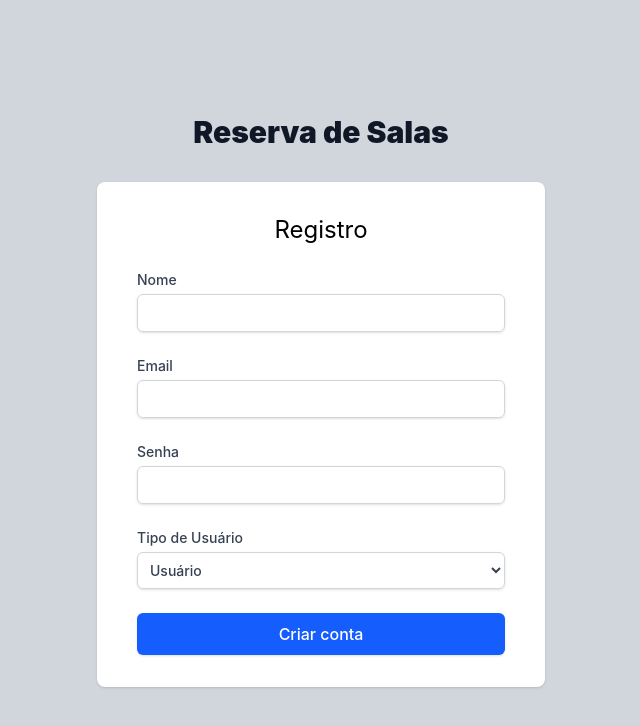
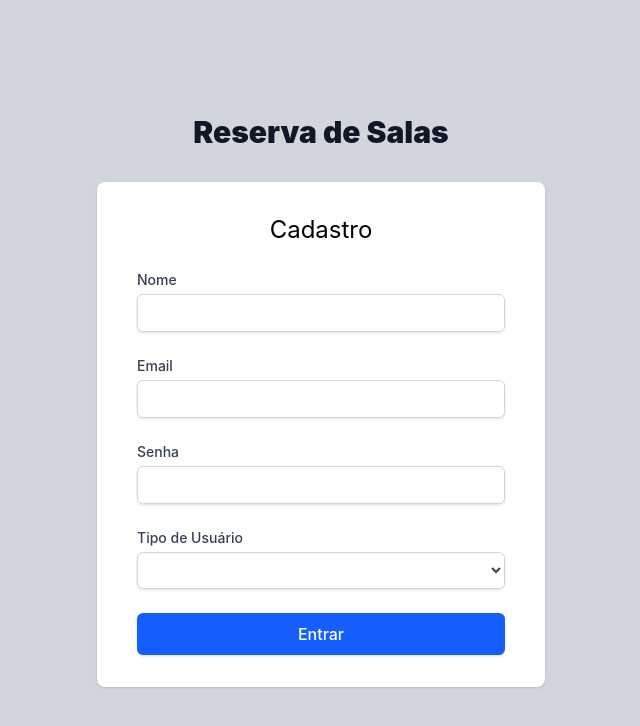
Before and after one commit to zeniltonp0/reserva-salas, a Vue app: page /auth/register in a window 1280 px wide. Shown: the top 726 px of the page, without its empty margins (319-959 px from the left). Built offline with nearby package versions, Linux system fonts and the light colour scheme; the HTML template or start-up script is replaced by a standard one.

Commit message:
colocando a função de registro no store do pinia

```diff
--- a/src/stores/auth.ts
+++ b/src/stores/auth.ts
@@ -10,17 +10,26 @@ export const useAuthStore = defineStore('auth', {
     async login(email, password) {
       try {
         this.erro = null;
-
         await axios.post('http://localhost:8000/api/login', { email, password });
-
         return true;
-
       } catch (erro) {
         console.log('Erro no login', erro);
         this.erro = erro.response?.data?.message || 'Erro no login';
 
         return false;
       }
+    },
+    async register(name, email, password, role) {
+      try {
+        this.erro = null;
+        await axios.post('http://localhost:8000/api/register', { name, email, password, role });
+        return true;
+
+      } catch (erro) {
+        console.log('Erro no registro', erro);
+        this.erro = erro.response?.data?.message || 'Erro no registro';
+        return false;
+      }
     }
   }
 });
--- a/src/views/Login.vue
+++ b/src/views/Login.vue
@@ -14,7 +14,7 @@ const handleLogin = async () => {
 
   if (sucesso) {
     alert('Login realizado com sucesso!');
-    router.push('/');
+    router.push({ name: "Home" });
   }
 };
 </script>
--- a/src/views/Register.vue
+++ b/src/views/Register.vue
@@ -1,38 +1,33 @@
 <script setup lang="ts">
-import router from '@/router';
-import axios from 'axios';
-import { reactive, ref } from 'vue';
+import { ref } from 'vue';
+import { useRouter } from 'vue-router';
+import { useAuthStore } from '@/stores/auth';
 
-    const erro = ref(null);
+const router = useRouter();
+const auth = useAuthStore();
 
-    const form = reactive({
-        name: '',
-        email: '',
-        password: '',
-        role: 'user'
-    });
+const name = ref('');
+const email = ref('');
+const password = ref('');
+const role = ref('');
 
-    const handleRegister = async () => {
-        console.log('teste')
-        try {
-            await axios.post('http://localhost:8000/api/register', form);
-            alert('Cadastro realizado com sucesso!');
-            router.push({ name: 'Login' });
-        }
-        catch (erro) {
-            console.log('Erro no cadastro', erro);
-            erro.value = erro.response?.data?.message || 'Erro no cadastro';
-        }
-    }
+const handleRegister = async () => {
+  const sucesso = await auth.register(name.value, email.value, password.value, role.value);
+
+  if (sucesso) {
+    alert('Cadastro realizado com sucesso!');
+    router.push({ name: "Login" });
+  }
+}
 </script>
 
 <template>
     <form @submit.prevent="handleRegister" class="space-y-6">
-        <h1 class="text-2xl text-center">Registro</h1>
+        <h1 class="text-2xl text-center">Cadastro</h1>
         <div class="block text-sm font-medium text-gray-700">
             <label>Nome</label>
             <input
-            v-model="form.name"
+            v-model="name"
             type="text"
             required
             class="mt-1 block w-full border border-gray-300 rounded-md shadow-sm p-2 outline-blue-500">
@@ -40,7 +35,7 @@ import { reactive, ref } from 'vue';
         <div class="block text-sm font-medium text-gray-700">
             <label>Email</label>
             <input
-            v-model="form.email"
+            v-model="email"
             type="text"
             required
             class="mt-1 block w-full border border-gray-300 rounded-md shadow-sm p-2 outline-blue-500">
@@ -48,7 +43,7 @@ import { reactive, ref } from 'vue';
         <div class="block text-sm font-medium text-gray-700">
             <label>Senha</label>
             <input
-            v-model="form.password"
+            v-model="password"
             type="password"
             required
             class="mt-1 block w-full border border-gray-300 rounded-md shadow-sm p-2 outline-blue-500">
@@ -56,20 +51,19 @@ import { reactive, ref } from 'vue';
         <div class="block text-sm font-medium text-gray-700">
             <label>Tipo de Usuário</label>
             <select
-            v-model="form.role"
+            v-model="role"
             required
             class="mt-1 block w-full border border-gray-300 rounded-md shadow-sm p-2 outline-blue-500">
                 <option value="user">Usuário</option>
                 <option value="admin">Admin</option>
         </select>
         </div>
-
         <div v-if="erro" class="bg-red-50 p-2 px-4 rounded-md border border-red-200">
             <p class="text-red-600 text-sm font-medium">{{ erro }}</p>
         </div>
         <button type="submit"
                 class="w-full flex justify-center py-2 border border-transparent rounded-md shadow-sm text-md font-medium text-white bg-blue-600 hover:bg-blue-700 transition-colors cursor-pointer">
-            Criar conta
+            Entrar
         </button>
     </form>
 </template>
```
